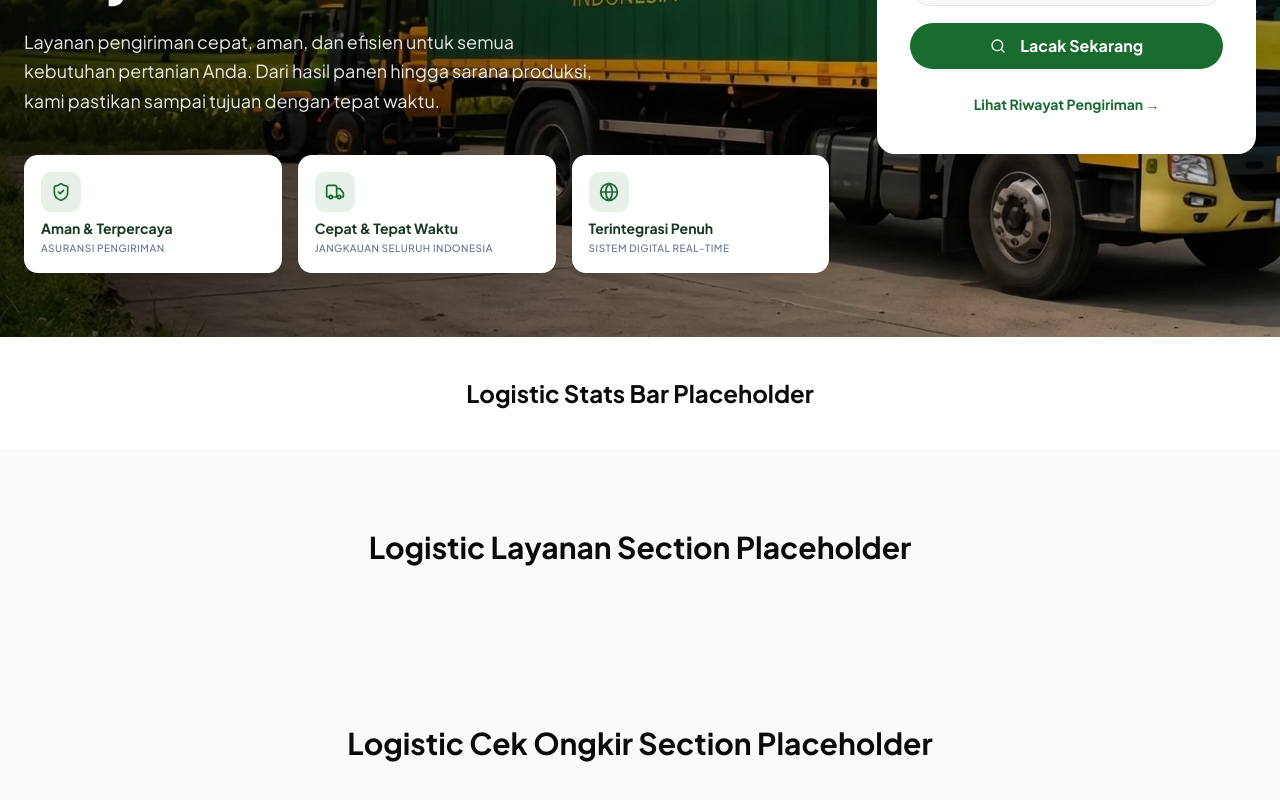
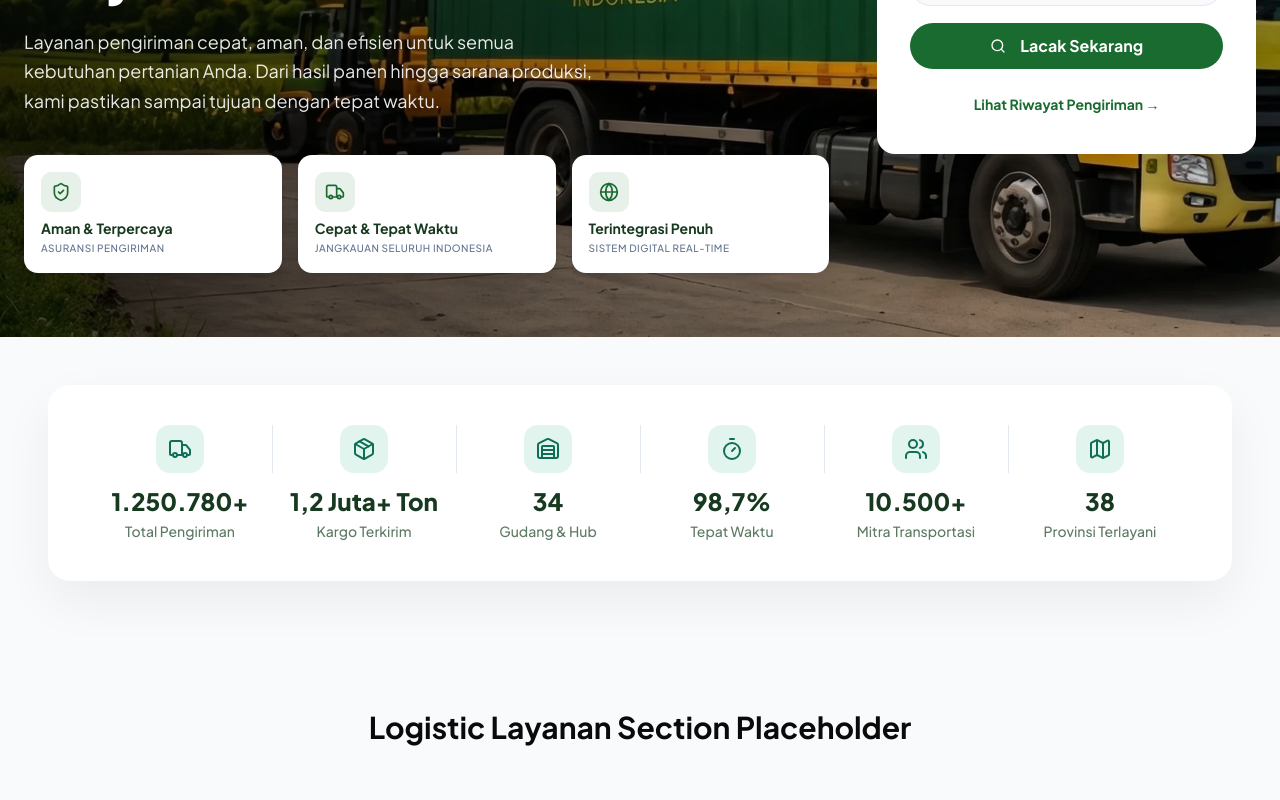
Before and after one commit to SyariefHayat/smartTani, a Next.js app: page /logistik in a window 1280 px wide. Shown: the part 470-1270 px from the top of the page. Built offline with nearby package versions, Linux system fonts and the light colour scheme.

Commit message:
feat(logistik): implement Stats Bar section with real data (#130)

```diff
--- a/components/sections/logistik/LogisticStatsBarSection.tsx
+++ b/components/sections/logistik/LogisticStatsBarSection.tsx
@@ -1,10 +1,46 @@
 import React from "react";
+import { LOGISTIC_STATS_BAR } from "@/constants/logistic";
+import { StatItem } from "../beranda/StatItem";
+import { Separator } from "@/components/ui/separator";
+import {
+  Truck,
+  Package,
+  Warehouse,
+  Timer,
+  Users,
+  Map
+} from "lucide-react";
+
+const ICONS = [Truck, Package, Warehouse, Timer, Users, Map];
 
 const LogisticStatsBarSection = () => {
   return (
-    <section className="py-10 bg-white">
-      <div className="container-smarttani px-4">
-        <h2 className="text-2xl font-bold text-center">Logistic Stats Bar Placeholder</h2>
+    <section className="relative px-5 py-12 sm:px-8 md:px-10 lg:px-12 bg-slate-50">
+      <div className="mx-auto max-w-7xl rounded-3xl bg-white p-8 shadow-[0_20px_50px_rgba(0,0,0,0.06)] md:p-10">
+        <div className="grid grid-cols-2 gap-y-10 sm:grid-cols-3 lg:grid-cols-6 lg:gap-y-0">
+          {LOGISTIC_STATS_BAR.map((item, index) => {
+            const Icon = ICONS[index] || Package;
+            return (
+              <div
+                key={item.label}
+                className="relative flex items-center justify-center"
+              >
+                <StatItem
+                  icon={Icon}
+                  value={item.value}
+                  label={item.label}
+                />
+
+                {index < LOGISTIC_STATS_BAR.length - 1 && (
+                  <Separator
+                    orientation="vertical"
+                    className="absolute -right-px hidden h-12 self-center lg:block bg-slate-200"
+                  />
+                )}
+              </div>
+            );
+          })}
+        </div>
       </div>
     </section>
   );
```
